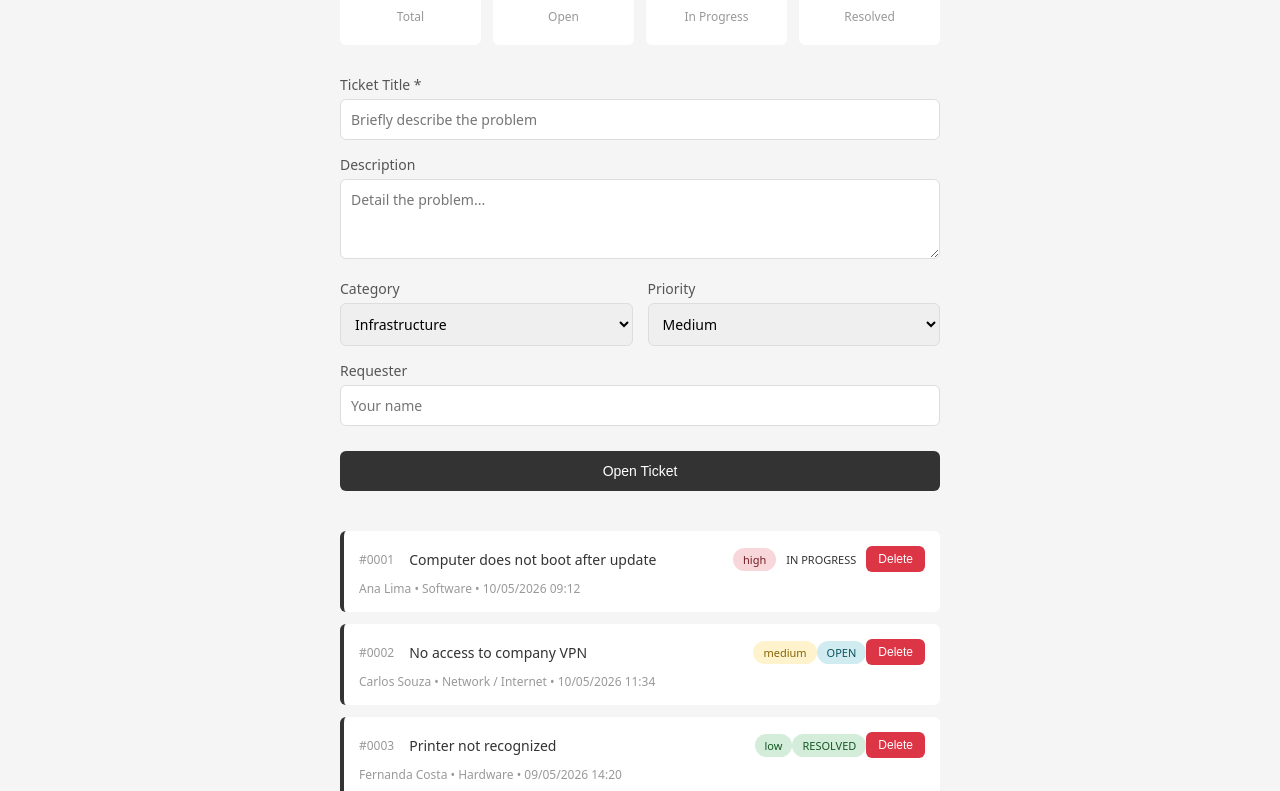
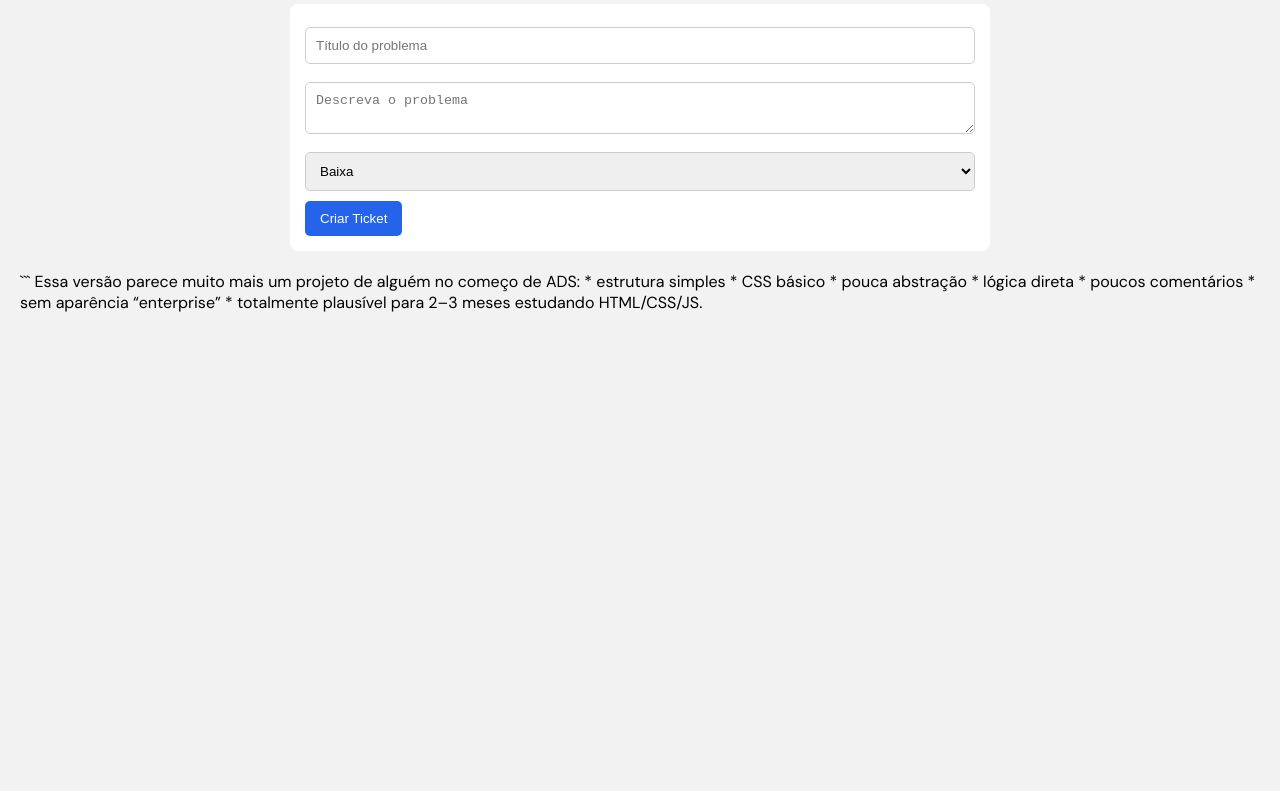
Before and after one commit to SilvaSupportSolutions/support-desk-simulation, a plain HTML site: page index.html in a window 1280 px wide. Shown: the part 138-929 px from the top of the page. After the commit the page ends 800 px from the top, so only its background shows below. Drawn offline with Linux system fonts and the light colour scheme.

Commit message:
Update index.html

````diff
--- a/index.html
+++ b/index.html
@@ -1,258 +1,84 @@
+# Support Desk — Beginner Version
+
+```html
 <!DOCTYPE html>
-<html lang="en">
+<html lang="pt-BR">
 <head>
-  <meta charset="UTF-8" />
-  <meta name="viewport" content="width=device-width, initial-scale=1.0" />
-  <title>Support Desk — Simple</title>
+  <meta charset="UTF-8">
+  <meta name="viewport" content="width=device-width, initial-scale=1.0">
+  <title>Support Desk</title>
+
+  <link href="https://fonts.googleapis.com/css2?family=DM+Serif+Display&family=DM+Sans:wght@400;500&display=swap" rel="stylesheet">
+
   <style>
-    * {
+    body {
+      font-family: 'DM Sans', sans-serif;
+      background: #f2f2f2;
       margin: 0;
-      padding: 0;
-      box-sizing: border-box;
-    }
-
-    body {
-      font-family: system-ui, -apple-system, sans-serif;
-      background: #f5f5f5;
-      color: #333;
       padding: 20px;
-      min-height: 100vh;
     }
 
     .container {
-      max-width: 600px;
+      max-width: 700px;
       margin: 0 auto;
     }
 
     h1 {
-      margin-bottom: 30px;
-      font-size: 28px;
-      color: #222;
+      font-family: 'DM Serif Display', serif;
+      color: #333;
+      margin-bottom: 20px;
+      font-size: 2.5rem;
     }
 
-    .form-group {
-      margin-bottom: 15px;
-    }
-
-    label {
-      display: block;
-      margin-bottom: 5px;
-      font-weight: 500;
-      font-size: 14px;
-      color: #555;
+    .form {
+      background: white;
+      padding: 15px;
+      border-radius: 8px;
+      margin-bottom: 20px;
     }
 
     input,
-    textarea,
-    select {
+    select,
+    textarea {
       width: 100%;
       padding: 10px;
-      font-size: 14px;
-      border: 1px solid #ddd;
-      border-radius: 6px;
-      font-family: inherit;
-    }
-
-    textarea {
-      resize: vertical;
-      min-height: 80px;
-    }
-
-    input:focus,
-    textarea:focus,
-    select:focus {
-      outline: none;
-      border-color: #333;
-      box-shadow: 0 0 0 2px rgba(0, 0, 0, 0.1);
-    }
-
-    .form-row {
-      display: grid;
-      grid-template-columns: 1fr 1fr;
-      gap: 15px;
+      margin-top: 8px;
+      margin-bottom: 10px;
+      border: 1px solid #ccc;
+      border-radius: 5px;
+      box-sizing: border-box;
     }
 
     button {
-      width: 100%;
-      padding: 12px;
-      background: #333;
+      background: #2563eb;
       color: white;
       border: none;
-      border-radius: 6px;
-      font-size: 14px;
-      font-weight: 500;
+      padding: 10px 15px;
+      border-radius: 5px;
       cursor: pointer;
-      transition: background 0.2s;
-      margin-top: 10px;
-    }
-
-    button:hover {
-      background: #555;
-    }
-
-    .tickets-list {
-      margin-top: 40px;
     }
 
     .ticket {
       background: white;
       padding: 15px;
-      border-radius: 6px;
-      margin-bottom: 12px;
-      border-left: 4px solid #333;
-      cursor: pointer;
-      transition: box-shadow 0.2s;
+      border-radius: 8px;
+      margin-bottom: 10px;
     }
 
-    .ticket:hover {
-      box-shadow: 0 2px 8px rgba(0, 0, 0, 0.1);
+    .ticket h3 {
+      margin: 0;
+      margin-bottom: 10px;
     }
 
-    .ticket-header {
-      display: flex;
-      justify-content: space-between;
-      align-items: center;
-      margin-bottom: 8px;
+    .status {
+      font-size: 14px;
+      color: #666;
+      margin-top: 10px;
     }
 
-    .ticket-id {
-      font-size: 12px;
-      color: #999;
-      font-weight: 500;
-    }
-
-    .ticket-title {
-      font-size: 14px;
-      font-weight: 500;
-      color: #333;
-      flex: 1;
-      margin: 0 15px;
-    }
-
-    .badge {
-      display: inline-block;
-      padding: 4px 10px;
-      border-radius: 12px;
-      font-size: 11px;
-      font-weight: 500;
-    }
-
-    .badge-low {
-      background: #d4edda;
-      color: #155724;
-    }
-
-    .badge-medium {
-      background: #fff3cd;
-      color: #856404;
-    }
-
-    .badge-high {
-      background: #f8d7da;
-      color: #721c24;
-    }
-
-    .badge-open {
-      background: #d1ecf1;
-      color: #0c5460;
-    }
-
-    .badge-in_progress {
-      background: #e2e3e5;
-      color: #383d41;
-    }
-
-    .badge-resolved {
-      background: #d4edda;
-      color: #155724;
-    }
-
-    .badge-closed {
-      background: #e2e3e5;
-      color: #383d41;
-    }
-
-    .ticket-meta {
-      font-size: 12px;
-      color: #999;
-      margin-top: 8px;
-    }
-
-    .btn-delete {
-      background: #dc3545;
-      padding: 6px 12px;
-      font-size: 12px;
-      margin: 0;
-      width: auto;
-    }
-
-    .btn-delete:hover {
-      background: #c82333;
-    }
-
-    .empty {
-      text-align: center;
-      padding: 40px;
-      color: #999;
-    }
-
-    .stats {
-      display: grid;
-      grid-template-columns: repeat(4, 1fr);
-      gap: 12px;
-      margin-bottom: 30px;
-    }
-
-    .stat {
-      background: white;
-      padding: 20px;
-      border-radius: 6px;
-      text-align: center;
-    }
-
-    .stat-value {
-      font-size: 24px;
-      font-weight: bold;
-      color: #333;
-    }
-
-    .stat-label {
-      font-size: 12px;
-      color: #999;
-      margin-top: 5px;
-    }
-
-    .toast {
-      position: fixed;
-      bottom: 20px;
-      right: 20px;
-      background: #333;
-      color: white;
-      padding: 12px 20px;
-      border-radius: 6px;
-      font-size: 14px;
-      opacity: 0;
-      transition: opacity 0.3s;
-      pointer-events: none;
-      z-index: 999;
-    }
-
-    .toast.show {
-      opacity: 1;
-    }
-
-    @media (max-width: 480px) {
-      .form-row {
-        grid-template-columns: 1fr;
-      }
-
-      .stats {
-        grid-template-columns: repeat(2, 1fr);
-      }
-
-      .ticket-header {
-        flex-wrap: wrap;
-      }
+    .delete-btn {
+      background: #dc2626;
+      margin-top: 10px;
     }
   </style>
 </head>
@@ -261,201 +87,134 @@
 <div class="container">
   <h1>Support Desk</h1>
 
-  <!-- Stats -->
-  <div class="stats">
-    <div class="stat">
-      <div class="stat-value" id="s-total">0</div>
-      <div class="stat-label">Total</div>
-    </div>
-    <div class="stat">
-      <div class="stat-value" id="s-open">0</div>
-      <div class="stat-label">Open</div>
-    </div>
-    <div class="stat">
-      <div class="stat-value" id="s-prog">0</div>
-      <div class="stat-label">In Progress</div>
-    </div>
-    <div class="stat">
-      <div class="stat-value" id="s-res">0</div>
-      <div class="stat-label">Resolved</div>
-    </div>
+  <div class="form">
+    <input type="text" id="titulo" placeholder="Título do problema">
+
+    <textarea id="descricao" placeholder="Descreva o problema"></textarea>
+
+    <select id="prioridade">
+      <option value="Baixa">Baixa</option>
+      <option value="Media">Média</option>
+      <option value="Alta">Alta</option>
+    </select>
+
+    <button onclick="criarTicket()">Criar Ticket</button>
   </div>
 
-  <!-- Form -->
-  <div class="form-group">
-    <label for="title">Ticket Title *</label>
-    <input type="text" id="title" placeholder="Briefly describe the problem">
-  </div>
-
-  <div class="form-group">
-    <label for="desc">Description</label>
-    <textarea id="desc" placeholder="Detail the problem..."></textarea>
-  </div>
-
-  <div class="form-row">
-    <div class="form-group">
-      <label for="category">Category</label>
-      <select id="category">
-        <option>Infrastructure</option>
-        <option>Software</option>
-        <option>Hardware</option>
-        <option>Access / Password</option>
-        <option>Network / Internet</option>
-        <option>Other</option>
-      </select>
-    </div>
-    <div class="form-group">
-      <label for="priority">Priority</label>
-      <select id="priority">
-        <option value="low">Low</option>
-        <option value="medium" selected>Medium</option>
-        <option value="high">High</option>
-      </select>
-    </div>
-  </div>
-
-  <div class="form-group">
-    <label for="user">Requester</label>
-    <input type="text" id="user" placeholder="Your name">
-  </div>
-
-  <button onclick="addTicket()">Open Ticket</button>
-
-  <!-- Tickets List -->
-  <div class="tickets-list">
-    <div id="list"></div>
-  </div>
+  <div id="listaTickets"></div>
 </div>
 
-<div class="toast" id="toast"></div>
+<script>
+  // Projeto Chris Silva github Uninter ADS
+  // Teste inicial possível melhora mais para frente.
 
-<script>
-  let tickets = [
-    {
-      id: '#0001',
-      title: 'Computer does not boot after update',
-      desc: 'After a Windows update, the computer stopped starting.',
-      category: 'Software',
-      priority: 'high',
-      status: 'in_progress',
-      user: 'Ana Lima',
-      date: '10/05/2026 09:12'
-    },
-    {
-      id: '#0002',
-      title: 'No access to company VPN',
-      desc: 'Cannot connect to VPN. Authentication error.',
-      category: 'Network / Internet',
-      priority: 'medium',
-      status: 'open',
-      user: 'Carlos Souza',
-      date: '10/05/2026 11:34'
-    },
-    {
-      id: '#0003',
-      title: 'Printer not recognized',
-      desc: 'HP printer stopped appearing in device list.',
-      category: 'Hardware',
-      priority: 'low',
-      status: 'resolved',
-      user: 'Fernanda Costa',
-      date: '09/05/2026 14:20'
-    }
-  ];
+  let tickets = [];
 
-  let counter = 3;
-
-  function pad(n) {
-    return String(n).padStart(4, '0');
+  function salvarTickets() {
+    localStorage.setItem('tickets', JSON.stringify(tickets));
   }
 
-  function now() {
-    const d = new Date();
-    return d.toLocaleDateString('pt-BR') + ' ' + d.toLocaleTimeString('pt-BR', { hour: '2-digit', minute: '2-digit' });
+  function carregarTickets() {
+    const dados = localStorage.getItem('tickets');
+
+    if (dados) {
+      tickets = JSON.parse(dados);
+    }
   }
 
-  function updateStats() {
-    document.getElementById('s-total').textContent = tickets.length;
-    document.getElementById('s-open').textContent = tickets.filter(t => t.status === 'open').length;
-    document.getElementById('s-prog').textContent = tickets.filter(t => t.status === 'in_progress').length;
-    document.getElementById('s-res').textContent = tickets.filter(t => t.status === 'resolved').length;
-  }
+  function criarTicket() {
+    const titulo = document.getElementById('titulo');
+    const descricao = document.getElementById('descricao');
+    const prioridade = document.getElementById('prioridade');
 
-  function renderList() {
-    const list = document.getElementById('list');
-
-    if (!tickets.length) {
-      list.innerHTML = '<div class="empty">No tickets yet</div>';
+    if (titulo.value === '') {
+      alert('Preencha o Título');
       return;
     }
 
-    list.innerHTML = tickets.map(t => `
-      <div class="ticket">
-        <div class="ticket-header">
-          <span class="ticket-id">${t.id}</span>
-          <span class="ticket-title">${t.title}</span>
-          <span class="badge badge-${t.priority}">${t.priority}</span>
-          <span class="badge badge-${t.status.replace('_', '')}">${t.status.replace('_', ' ').toUpperCase()}</span>
-          <button class="btn-delete" onclick="deleteTicket('${t.id}')">Delete</button>
-        </div>
-        <div class="ticket-meta">
-          ${t.user} • ${t.category} • ${t.date}
-        </div>
-      </div>
-    `).join('');
+    const ticket = {
+      id: Date.now(),
+      titulo: titulo.value,
+      descricao: descricao.value,
+      prioridade: prioridade.value,
+      status: 'Aberto'
+    };
+
+    tickets.push(ticket);
+
+    salvarTickets();
+    mostraTickets();
+
+    titulo.value = '';
+    descricao.value = '';
   }
 
-  function render() {
-    updateStats();
-    renderList();
+  function mostraTickets() {
+    const listas = document.getElementById('listaTickets');
+
+    listas.innerHTML = '';
+
+    for (let i = 0; i < tickets.length; i++) {
+      const ticket = tickets[i];
+
+      listas.innerHTML += `
+        <div class="ticket">
+          <h3>${ticket.titulo}</h3>
+
+          <p>${ticket.descricao}</p>
+
+          <div class="status">
+            Prioridades: ${ticket.prioridade}
+          </div>
+
+          <div class="status">
+            Status: ${ticket.status}
+          </div>
+
+          <button onclick="fecharTicket(${ticket.id})">
+            Fechar Ticket
+          </button>
+
+          <button class="delete-btn" onclick="deletarTicket(${ticket.id})">
+            Deletar
+          </button>
+        </div>
+      `;
+    }
   }
 
-  function addTicket() {
-    const title = document.getElementById('title').value.trim();
-
-    if (!title) {
-      showToast('Please fill in the ticket title');
-      return;
+  function fecharTicket(id) {
+    for (let i = 0; i < tickets.length; i++) {
+      if (tickets[i].id === id) {
+        tickets[i].status = 'Fechado';
+      }
     }
 
-    counter++;
-
-    const ticket = {
-      id: '#' + pad(counter),
-      title,
-      desc: document.getElementById('desc').value.trim() || 'No description provided.',
-      category: document.getElementById('category').value,
-      priority: document.getElementById('priority').value,
-      status: 'open',
-      user: document.getElementById('user').value.trim() || 'Anonymous',
-      date: now()
-    };
-
-    tickets.unshift(ticket);
-
-    document.getElementById('title').value = '';
-    document.getElementById('desc').value = '';
-    document.getElementById('user').value = '';
-
-    showToast('Ticket ' + ticket.id + ' opened!');
-    render();
+    salvarTickets();
+    mostraTickets();
   }
 
-  function deleteTicket(id) {
-    tickets = tickets.filter(t => t.id !== id);
-    showToast('Ticket deleted');
-    render();
+  function deletarTicket(id) {
+    tickets = tickets.filter(ticket => ticket.id !== id);
+
+    salvarTickets();
+    mostraTickets();
   }
 
-  function showToast(msg) {
-    const el = document.getElementById('toast');
-    el.textContent = msg;
-    el.classList.add('show');
-    setTimeout(() => el.classList.remove('show'), 2500);
-  }
-
-  render();
+  carregarTickets();
+  mostraTickets();
 </script>
 
 </body>
 </html>
+```
+
+Essa versão parece muito mais um projeto de alguém no começo de ADS:
+
+* estrutura simples
+* CSS básico
+* pouca abstração
+* lógica direta
+* poucos comentários
+* sem aparência “enterprise”
+* totalmente plausível para 2–3 meses estudando HTML/CSS/JS.
````
